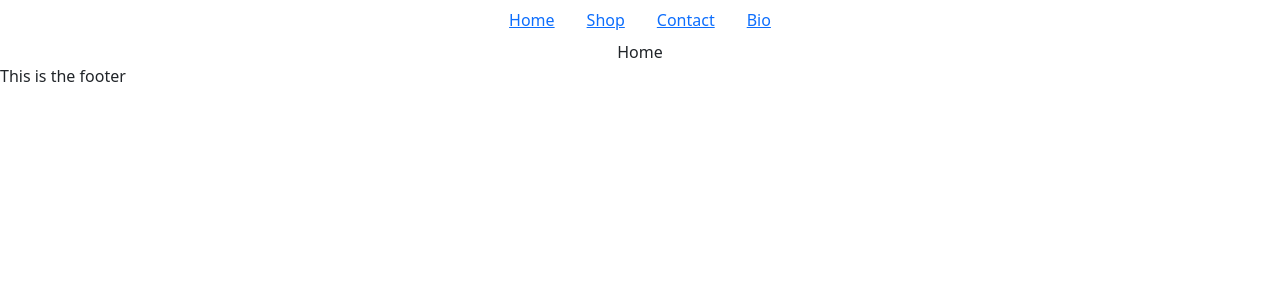
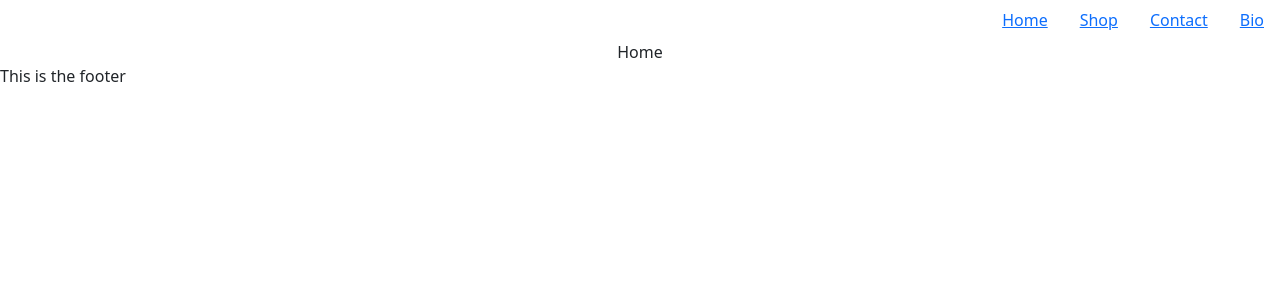
Before and after one commit to NicBab/Scuuba-gooding-photography, a React (Create React App) app: page / in a window 1280 px wide. Shown: the top 300 px of the page. Built offline with nearby package versions, Linux system fonts and the light colour scheme.

Commit message:
added css files

```diff
--- a/src/components/Header.jsx
+++ b/src/components/Header.jsx
@@ -5,7 +5,7 @@ import { Nav } from 'react-bootstrap'
 const Header = () => {
     return (
         <>
-          <Nav className="d-flex, align-items-center justify-content-center"
+          <Nav className="d-flex, justify-content-end"
             activeKey="/home">
             <Nav.Item>
               <Nav.Link><Link to="/">Home</Link></Nav.Link>
--- a/src/index.css
+++ /dev/null
@@ -1,13 +0,0 @@
-body {
-  margin: 0;
-  font-family: -apple-system, BlinkMacSystemFont, 'Segoe UI', 'Roboto', 'Oxygen',
-    'Ubuntu', 'Cantarell', 'Fira Sans', 'Droid Sans', 'Helvetica Neue',
-    sans-serif;
-  -webkit-font-smoothing: antialiased;
-  -moz-osx-font-smoothing: grayscale;
-}
-
-code {
-  font-family: source-code-pro, Menlo, Monaco, Consolas, 'Courier New',
-    monospace;
-}
--- a/src/index.js
+++ b/src/index.js
@@ -1,6 +1,5 @@
 import React from 'react';
 import ReactDOM from 'react-dom';
-import './index.css';
 import App from './App';
 
 ReactDOM.render(
```
Also changed, not shown: src/components/css/Footer.css (added), src/components/css/Header.css (added), src/pages/css/Bio.css (added), src/pages/css/Contact.css (added), src/pages/css/Home.css (added), src/pages/css/Shop.css (added).
